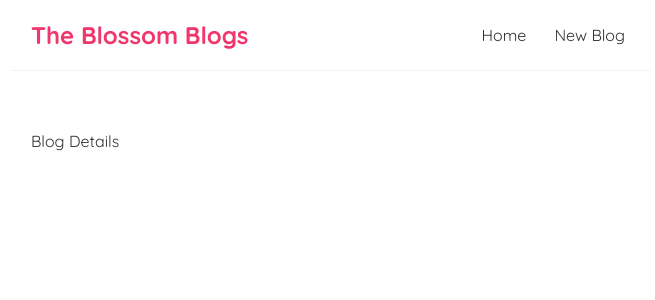
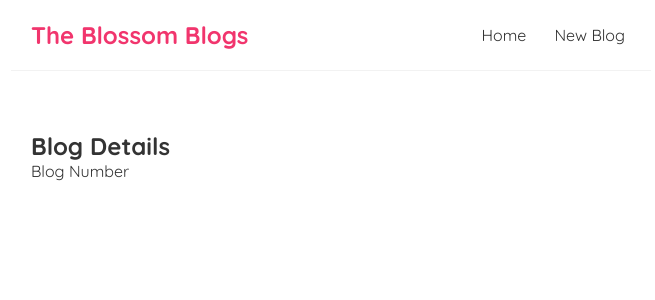
Before and after one commit to shivendra8004/HelloReact, a React (Create React App) app: page /blogs/1 in a window 1280 px wide. Shown: the top 300 px of the page, without its empty margins (309-964 px from the left). Built offline with nearby package versions, Linux system fonts and the light colour scheme.

Commit message:
Using useParams() to get paramaeters from url

```diff
--- a/src/App.js
+++ b/src/App.js
@@ -16,7 +16,7 @@ function App() {
             <Route exact path="/create">
               <Create />
             </Route>
-            <Route exact path="/blogs/1">
+            <Route exact path="/blogs/:id">
               <BlogDetails />
             </Route>
           </Switch>
--- a/src/components/BlogDetails.js
+++ b/src/components/BlogDetails.js
@@ -1,7 +1,13 @@
+import { useParams } from "react-router-dom";
+
 const blogDetails = () => {
+  const { id } = useParams;
   return (
     <>
-      <div>Blog Details</div>
+      <div>
+        <h2>Blog Details</h2>
+        <p>Blog Number {id}</p>
+      </div>
     </>
   );
 };
```
